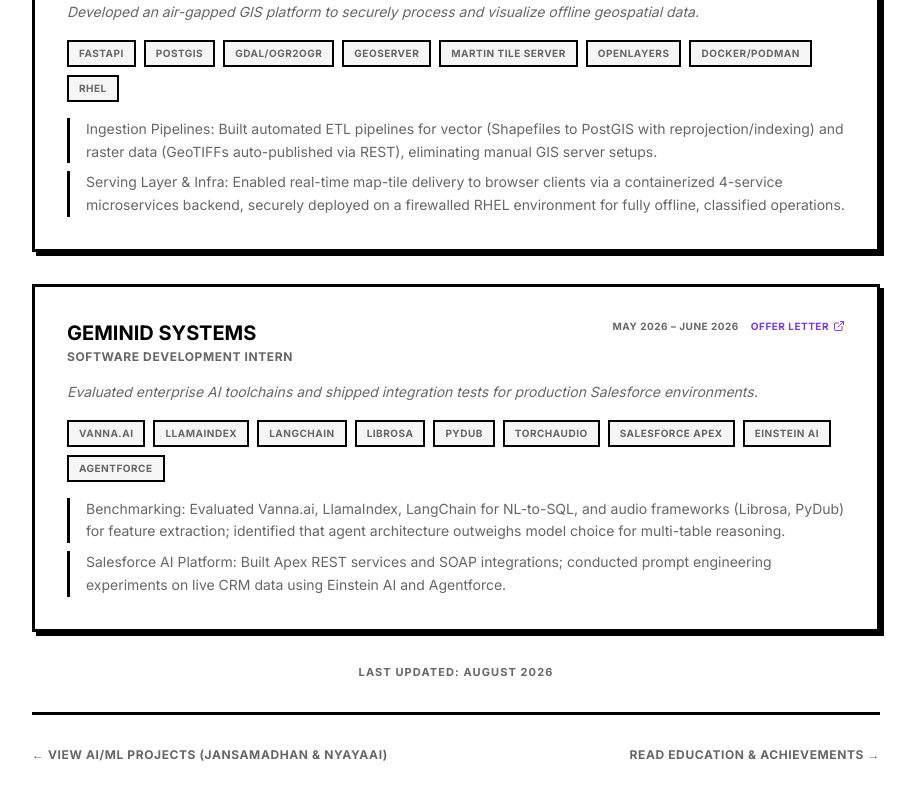
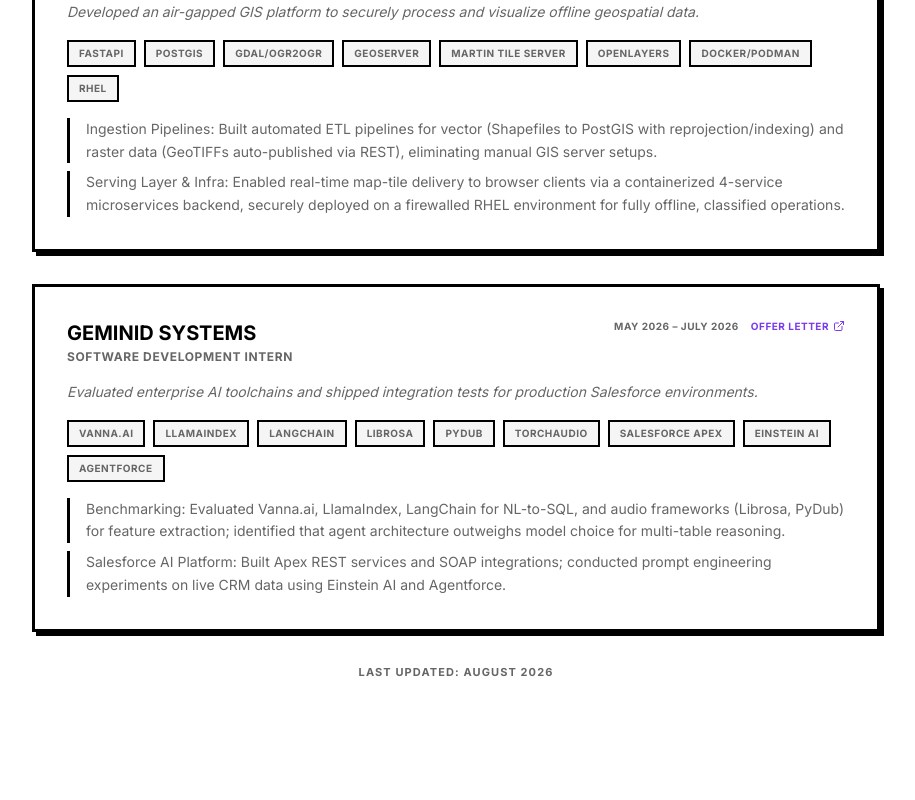
Before and after one commit to Medhansh-741/portfolio, a Next.js app: page /experience in a window 1280 px wide. Shown: the part 812-1612 px from the top of the page, without its empty margins (184-1099 px from the left). After the commit the page ends 1556 px from the top, so only its background shows below. Built offline with nearby package versions, Linux system fonts and the light colour scheme; a web font is replaced by a local one.

Commit message:
fixed navigation error

```diff
--- a/app/about/AboutView.tsx
+++ b/app/about/AboutView.tsx
@@ -109,22 +109,6 @@ export default function AboutView() {
 						</div>
 					</section>
 				</div>
-
-				{/* Internal Linking Architecture */}
-				<div className="flex flex-col sm:flex-row items-center justify-between gap-4 mt-12 pt-8 border-t-[3px] border-border text-xs font-bold uppercase tracking-wider">
-					<a
-						href="/projects"
-						className="text-muted-foreground hover:text-foreground transition-colors"
-					>
-						← Explore AI/ML Projects
-					</a>
-					<a
-						href="/experience"
-						className="text-muted-foreground hover:text-foreground transition-colors"
-					>
-						View Professional Work Experience →
-					</a>
-				</div>
 			</div>
 		</main>
 	);
--- a/app/data/profile.ts
+++ b/app/data/profile.ts
@@ -62,7 +62,7 @@ export const profile = {
 		{
 			company: "IndiaAI Mission (MeitY)",
 			role: "AI/ML Intern",
-			period: "May 2026 – June 2026",
+			period: "May 2026 – July 2026",
 			description:
 				"Built an automated dataset-quality evaluation toolkit for ICMR.",
 			tech: [
@@ -88,7 +88,7 @@ export const profile = {
 		{
 			company: "ISSA – DRDO",
 			role: "Student Trainee, Ministry of Defence",
-			period: "May 2026 – June 2026",
+			period: "May 2026 – July 2026",
 			description:
 				"Developed an air-gapped GIS platform to securely process and visualize offline geospatial data.",
 			tech: [
@@ -111,7 +111,7 @@ export const profile = {
 		{
 			company: "Geminid Systems",
 			role: "Software Development Intern",
-			period: "May 2026 – June 2026",
+			period: "May 2026 – July 2026",
 			description:
 				"Evaluated enterprise AI toolchains and shipped integration tests for production Salesforce environments.",
 			tech: [
--- a/app/experience/ExperienceView.tsx
+++ b/app/experience/ExperienceView.tsx
@@ -100,22 +100,6 @@ export default function ExperienceView() {
 				<div className="mt-8 text-center text-[11px] font-bold text-muted-foreground uppercase tracking-widest">
 					<span>Last Updated: August 2026</span>
 				</div>
-
-				{/* Internal Linking Architecture */}
-				<div className="flex flex-col sm:flex-row items-center justify-between gap-4 mt-8 pt-8 border-t-[3px] border-border text-xs font-bold uppercase tracking-wider">
-					<a
-						href="/projects"
-						className="text-muted-foreground hover:text-foreground transition-colors"
-					>
-						← View AI/ML Projects (JanSamadhan & NyayaAI)
-					</a>
-					<a
-						href="/about"
-						className="text-muted-foreground hover:text-foreground transition-colors"
-					>
-						Read Education & Achievements →
-					</a>
-				</div>
 			</div>
 		</main>
 	);
--- a/app/llms.txt/route.ts
+++ b/app/llms.txt/route.ts
@@ -35,7 +35,7 @@ export function generateLlmsText(): string {
 	);
 	sections.push(`### Where has Medhansh Kapoor interned?`);
 	sections.push(
-		`Medhansh Kapoor completed engineering internships at IndiaAI Mission (MeitY) building an automated dataset-quality evaluation toolkit for ICMR, ISSA – DRDO developing an air-gapped offline GIS platform, and Geminid Systems evaluating enterprise AI toolchains and Salesforce AI platforms (all May 2026 – June 2026).\n`
+		`Medhansh Kapoor completed engineering internships at IndiaAI Mission (MeitY) building an automated dataset-quality evaluation toolkit for ICMR, ISSA – DRDO developing an air-gapped offline GIS platform, and Geminid Systems evaluating enterprise AI toolchains and Salesforce AI platforms (all May 2026 – July 2026).\n`
 	);
 	sections.push(`### What technologies and frameworks does Medhansh Kapoor specialize in?`);
 	sections.push(
--- a/app/projects/ProjectsView.tsx
+++ b/app/projects/ProjectsView.tsx
@@ -127,22 +127,6 @@ export default function ProjectsView() {
 						</motion.div>
 					))}
 				</div>
-
-				{/* Internal Linking Architecture */}
-				<div className="flex flex-col sm:flex-row items-center justify-between gap-4 mt-12 pt-8 border-t-[3px] border-border text-xs font-bold uppercase tracking-wider">
-					<a
-						href="/experience"
-						className="text-muted-foreground hover:text-foreground transition-colors"
-					>
-						← View Professional Experience
-					</a>
-					<a
-						href="/about"
-						className="text-muted-foreground hover:text-foreground transition-colors"
-					>
-						Read Engineering Philosophy & Achievements →
-					</a>
-				</div>
 			</div>
 		</main>
 	);
```
Also changed, not shown: public/llms.txt, 1 other file (tests, documents, lock files or other folders).
